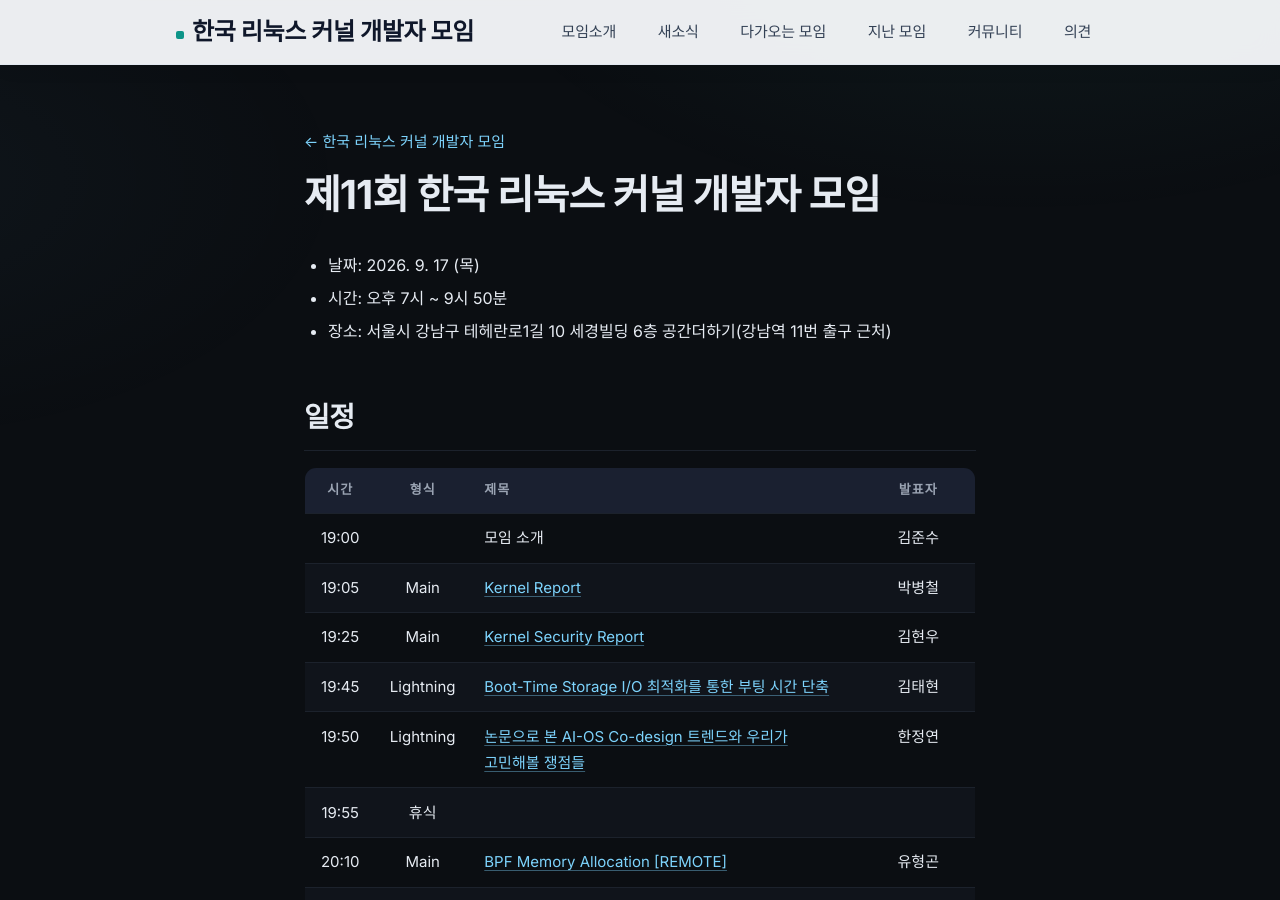
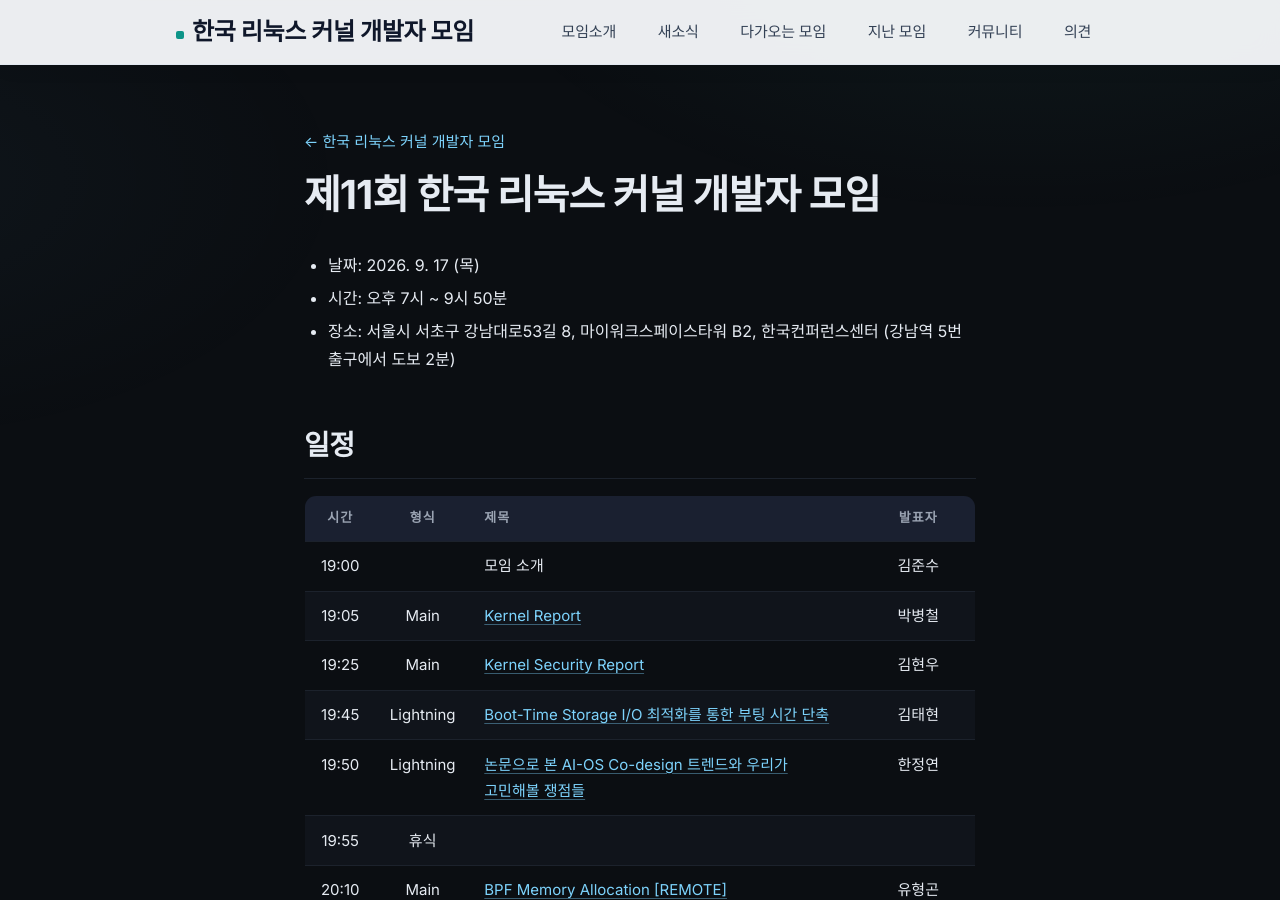
Before and after one commit to kernel-dev-ko/kernel-dev-ko.github.io, a Jekyll site: the page built from 11th/index.md, in a window 1280 px wide and 900 px high. Built offline with Jekyll 4.4.1, drawn with Linux system fonts in a browser that asks for light colours.

Commit message:
Change event location for 11th Linux Kernel Meeting
Updated the event location details for the 11th Korean Linux Kernel Developers Meeting.

```diff
--- a/11th/index.md
+++ b/11th/index.md
@@ -8,7 +8,7 @@ permalink: 11th/
 
 * 날짜: 2026. 9. 17 (목)
 * 시간: 오후 7시 ~ 9시 50분
-* 장소: 서울시 강남구 테헤란로1길 10 세경빌딩 6층 공간더하기(강남역 11번 출구 근처)
+* 장소: 서울시 서초구 강남대로53길 8, 마이워크스페이스타워 B2, 한국컨퍼런스센터 (강남역 5번 출구에서 도보 2분)
 
 ## 일정
 
```
